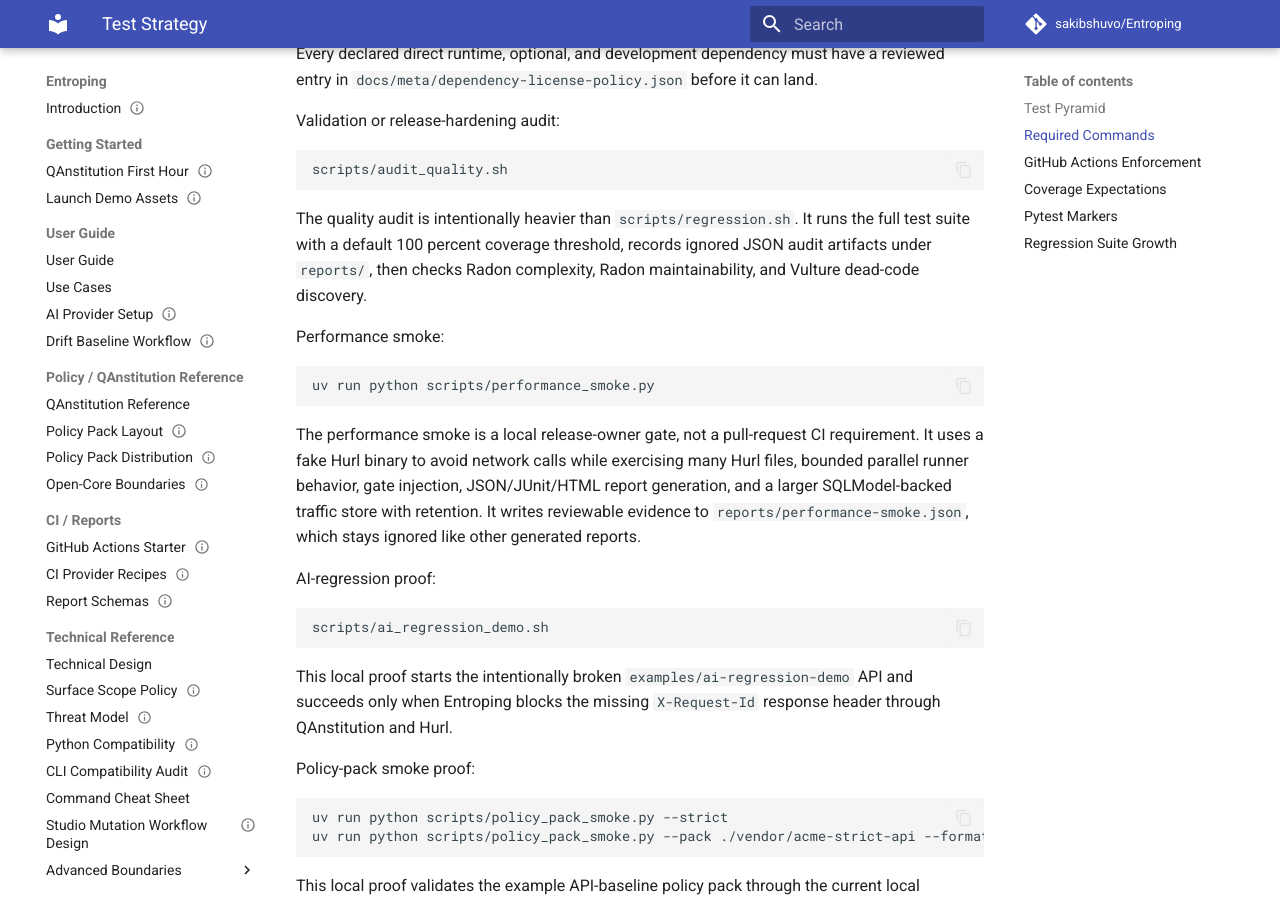
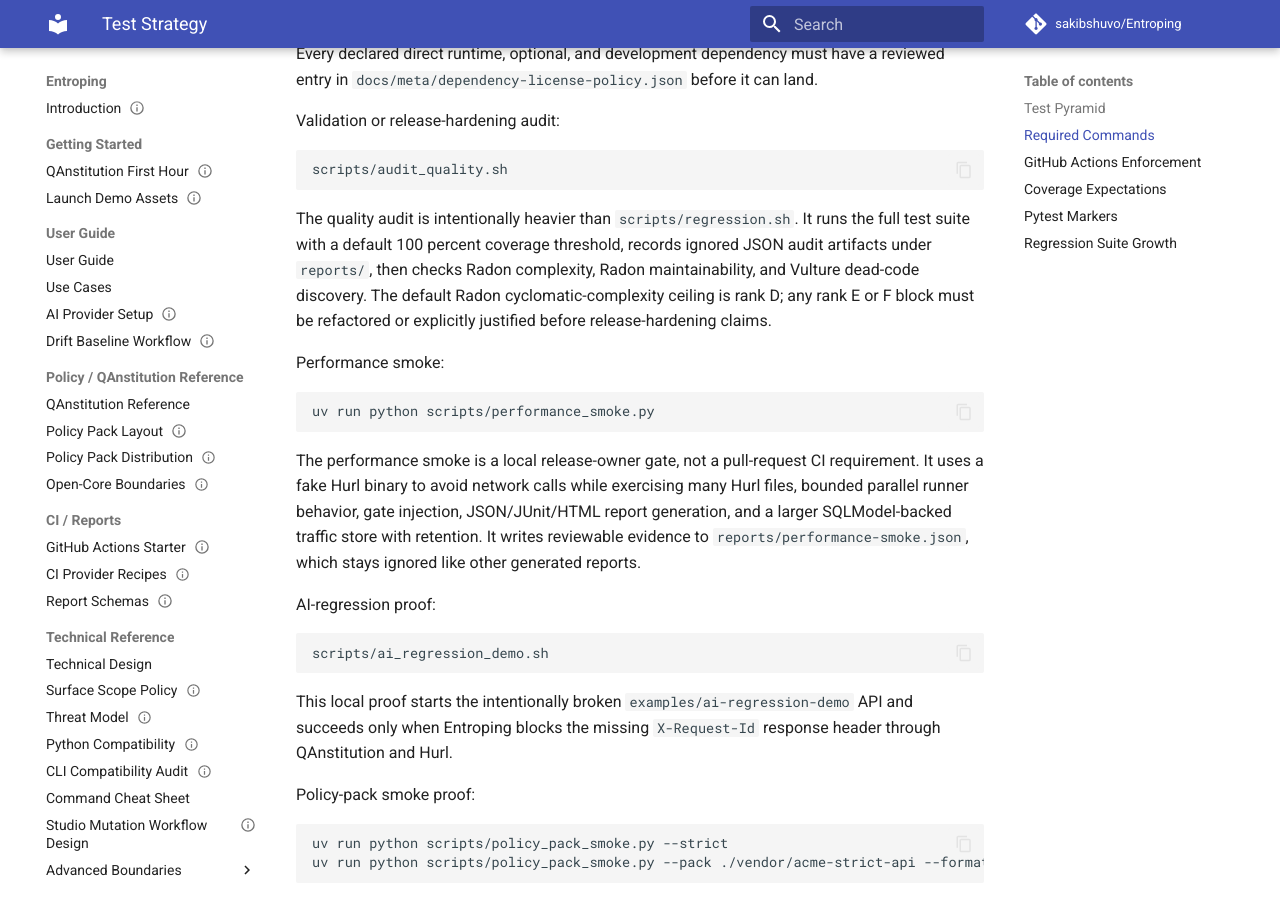
Before and after one commit to sakibshuvo/Entroping, an MkDocs documentation site: the page built from docs/meta/TEST_STRATEGY.md, in a window 1280 px wide and 900 px high, scrolled down 1650 px. Built offline with MkDocs 1.6.1 and Material for MkDocs 9.7.7, drawn with Linux system fonts in a browser that asks for light colours; comment, search, counter and statistics services are not loaded.

Commit message:
test(quality): ratchet radon complexity gate (#529)

```diff
--- a/docs/meta/TEST_STRATEGY.md
+++ b/docs/meta/TEST_STRATEGY.md
@@ -87,6 +87,8 @@
 runs the full test suite with a default 100 percent coverage threshold, records
 ignored JSON audit artifacts under `reports/`, then checks Radon complexity,
 Radon maintainability, and Vulture dead-code discovery.
+The default Radon cyclomatic-complexity ceiling is rank D; any rank E or F block
+must be refactored or explicitly justified before release-hardening claims.
 
 Performance smoke:
 
```
Also changed, not shown: .context/changelog.md (+3 -0 lines), 3 other files.
